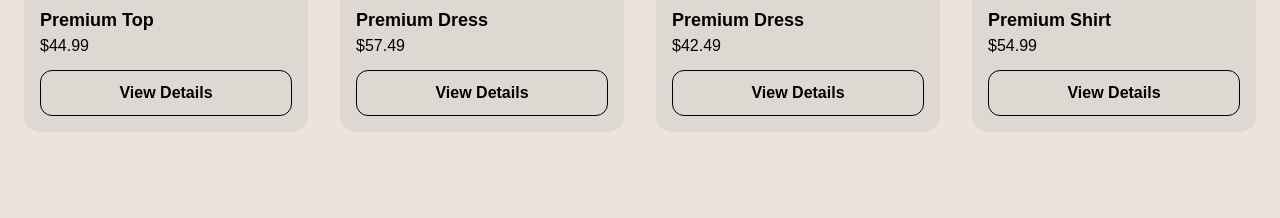
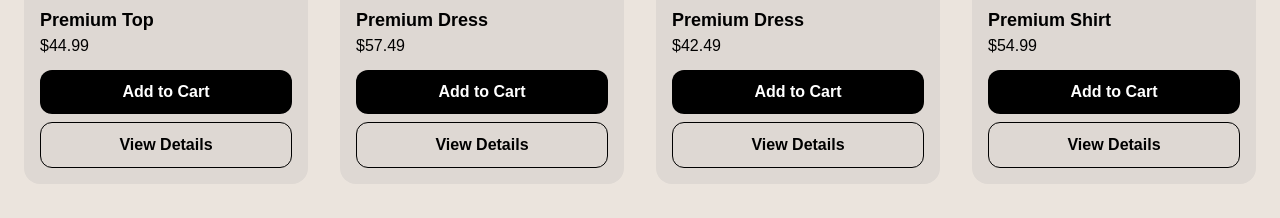
Before and after one commit to islammdsohan603/fashion_ecommerce_website, a Next.js app: page / in a window 1280 px wide. Shown: the part 1412-1630 px from the top of the page. Built offline with nearby package versions, Linux system fonts and the light colour scheme; a web font is replaced by a local one.

Commit message:
buttons added

```diff
--- a/src/components/home/NewArrivals.jsx
+++ b/src/components/home/NewArrivals.jsx
@@ -1,7 +1,7 @@
-'use client'; // অ্যানিমেশনের জন্য এটি থাকা আবশ্যক
+'use client';
 
 import Image from 'next/image';
-import React from 'react';
+import React, { useState } from 'react';
 import products from '@/data/products.json';
 import Link from 'next/link';
 import { motion } from 'framer-motion';
@@ -10,6 +10,7 @@ const NewArrivals = () => {
   const topRatedProducts = [...products]
     .sort((a, b) => b.rating - a.rating)
     .slice(0, 4);
+  const [clicked, setIsClicked] = useState(false);
 
   const containerVariants = {
     hidden: { opacity: 0 },
@@ -69,13 +70,25 @@ const NewArrivals = () => {
               </h3>
               <p className="text-black mb-3">${product.discountPrice}</p>
 
-              {/* view details*/}
-              <Link
-                href={`/products/${product.id}`}
-                className="w-full block text-black text-center py-2.5 rounded-xl border border-black font-semibold hover:bg-black hover:text-white transition-all duration-300"
-              >
-                View Details
-              </Link>
+              <div className="flex flex-col gap-2">
+                <button
+                  onClick={() => setIsClicked(true)}
+                  className={`cursor-pointer w-full py-2.5 rounded-xl font-semibold transition-all duration-300 ${
+                    clicked
+                      ? 'bg-green-600 text-white'
+                      : 'bg-black text-white hover:bg-gray-800'
+                  }`}
+                >
+                  {clicked ? 'Added to Cart' : 'Add to Cart'}
+                </button>
+
+                <Link
+                  href={`/products/${product.id}`}
+                  className="w-full text-black text-center py-2.5 rounded-xl border border-black font-semibold hover:bg-black hover:text-white transition-all duration-300"
+                >
+                  View Details
+                </Link>
+              </div>
             </motion.div>
           ))}
         </motion.div>
```
